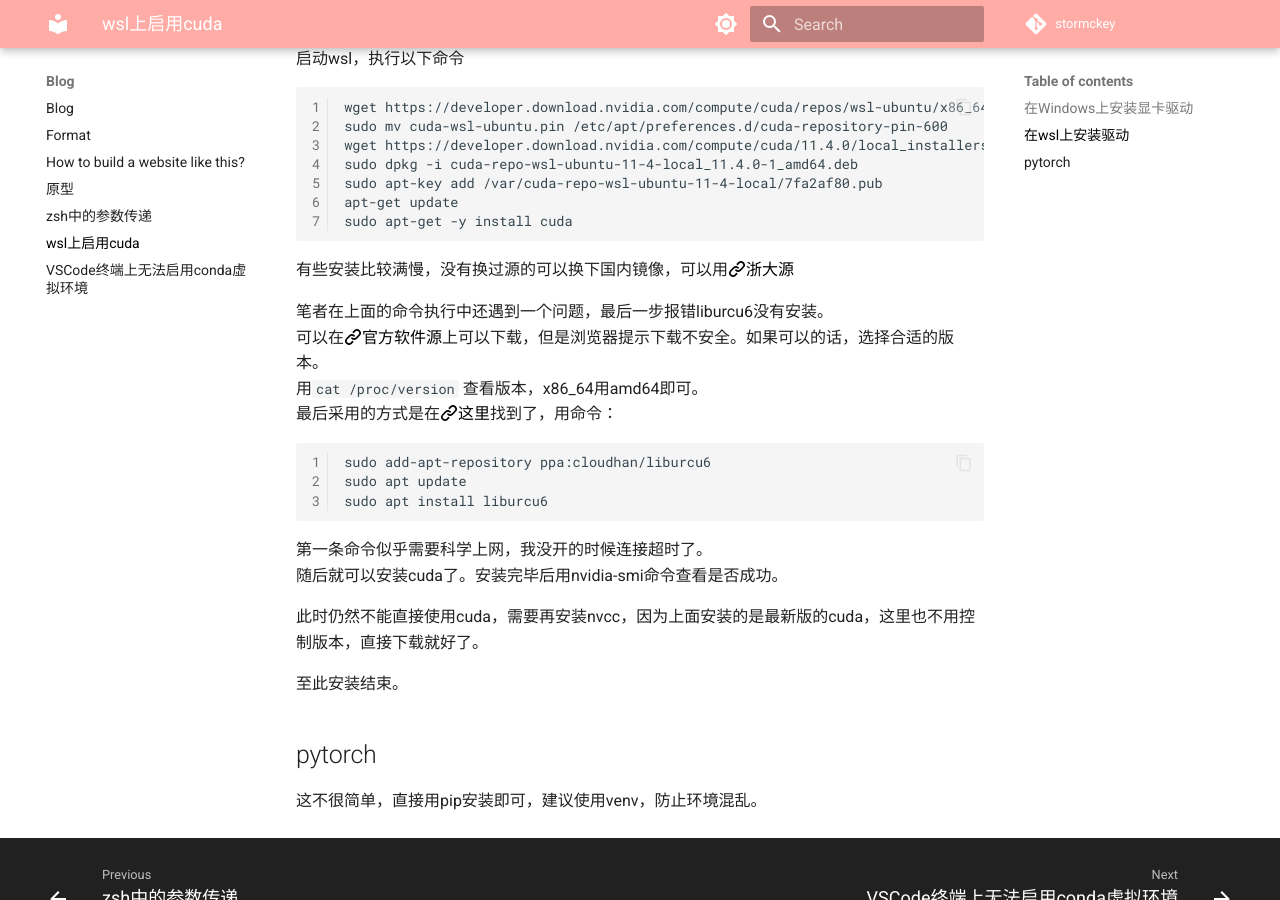
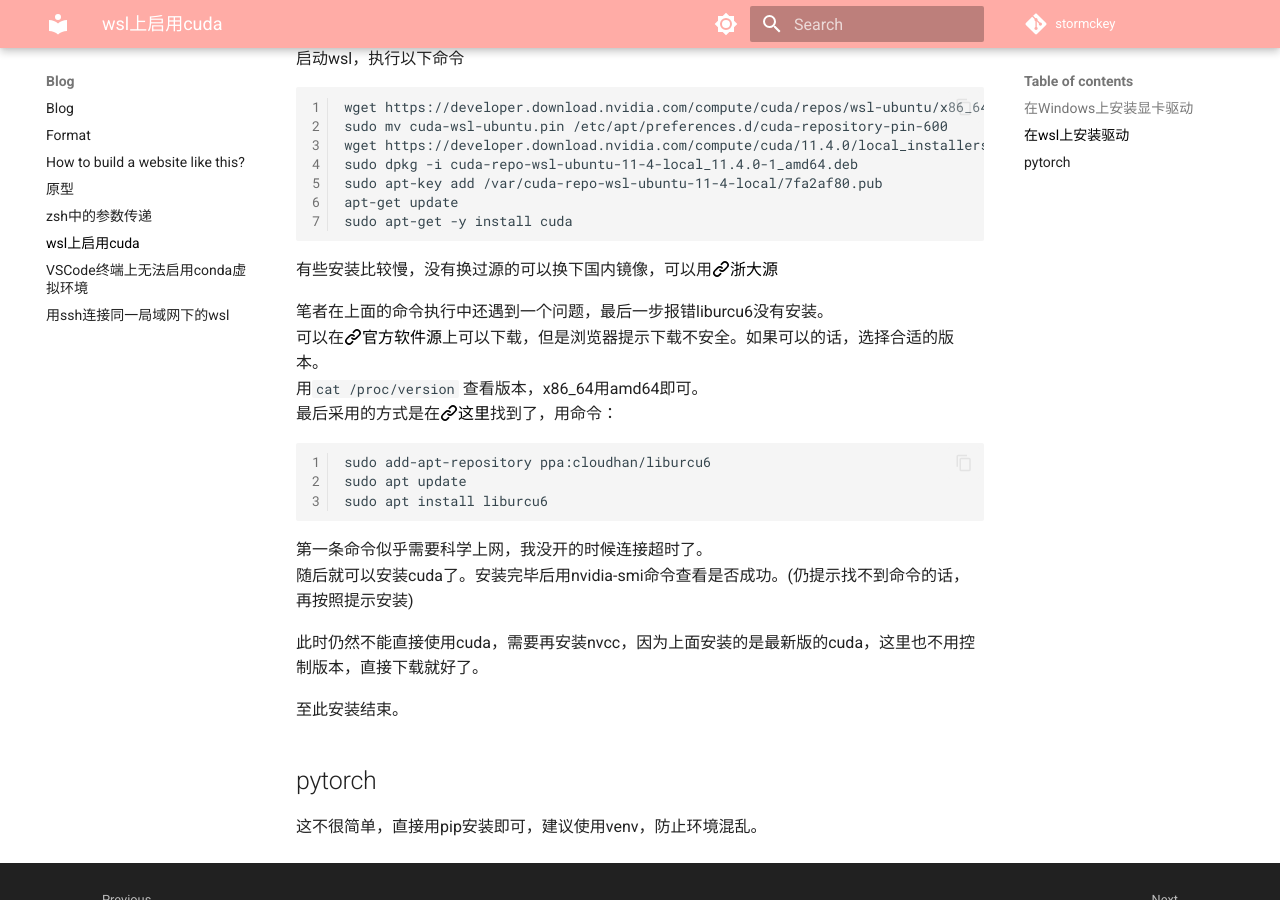
Before and after one commit to stormckey/stormckey.github.io, an MkDocs documentation site: the page built from docs/Blog/wsl_cuda.md, in a window 1280 px wide and 900 px high, scrolled down 492 px. Built offline with MkDocs 1.6.1 and Material for MkDocs 9.7.7, drawn with Linux system fonts in a browser that asks for light colours; comment, search, counter and statistics services are not loaded.

Commit message:
Add ssh_wsl

````diff
--- a/docs/Blog/wsl_cuda.md
+++ b/docs/Blog/wsl_cuda.md
@@ -22,7 +22,7 @@
 apt-get update
 sudo apt-get -y install cuda
 ```
-有些安装比较满慢，没有换过源的可以换下国内镜像，可以用[:octicons-link-16:浙大源](http://mirrors.zju.edu.cn/)
+有些安装比较慢，没有换过源的可以换下国内镜像，可以用[:octicons-link-16:浙大源](http://mirrors.zju.edu.cn/)
 
 笔者在上面的命令执行中还遇到一个问题，最后一步报错liburcu6没有安装。
 可以在[:octicons-link-16:官方软件源](https://packages.debian.org/bullseye/liburcu6)上可以下载，但是浏览器提示下载不安全。如果可以的话，选择合适的版本。
@@ -34,7 +34,7 @@
 sudo apt install liburcu6
 ```
 第一条命令似乎需要科学上网，我没开的时候连接超时了。
-随后就可以安装cuda了。安装完毕后用nvidia-smi命令查看是否成功。
+随后就可以安装cuda了。安装完毕后用nvidia-smi命令查看是否成功。(仍提示找不到命令的话，再按照提示安装)
 
 此时仍然不能直接使用cuda，需要再安装nvcc，因为上面安装的是最新版的cuda，这里也不用控制版本，直接下载就好了。
 
--- a/docs/changelog.yml
+++ b/docs/changelog.yml
@@ -1,4 +1,6 @@
 - "2023":
+  - "2023-03-22":
+    - newpage: Blog > 用ssh连接同一局域网下的wsl
   - "2023-03-21":
     - newpage: Blog > wsl上启用cuda
     - newpage: Blog > VSCode终端上无法启用conda虚拟环境
--- a/mkdocs.yml
+++ b/mkdocs.yml
@@ -142,6 +142,7 @@
     - zsh中的参数传递: Blog/zsh_arg.md
     - wsl上启用cuda: Blog/wsl_cuda.md
     - VSCode终端上无法启用conda虚拟环境: Blog/VSCode_conda.md
+    - 用ssh连接同一局域网下的wsl: Blog/ssh_wsl.md
   - Note:
     - Note/index.md
     - DS:
````
Also changed, not shown: docs/Blog/ssh_wsl.md (added, +35 -0 lines).
